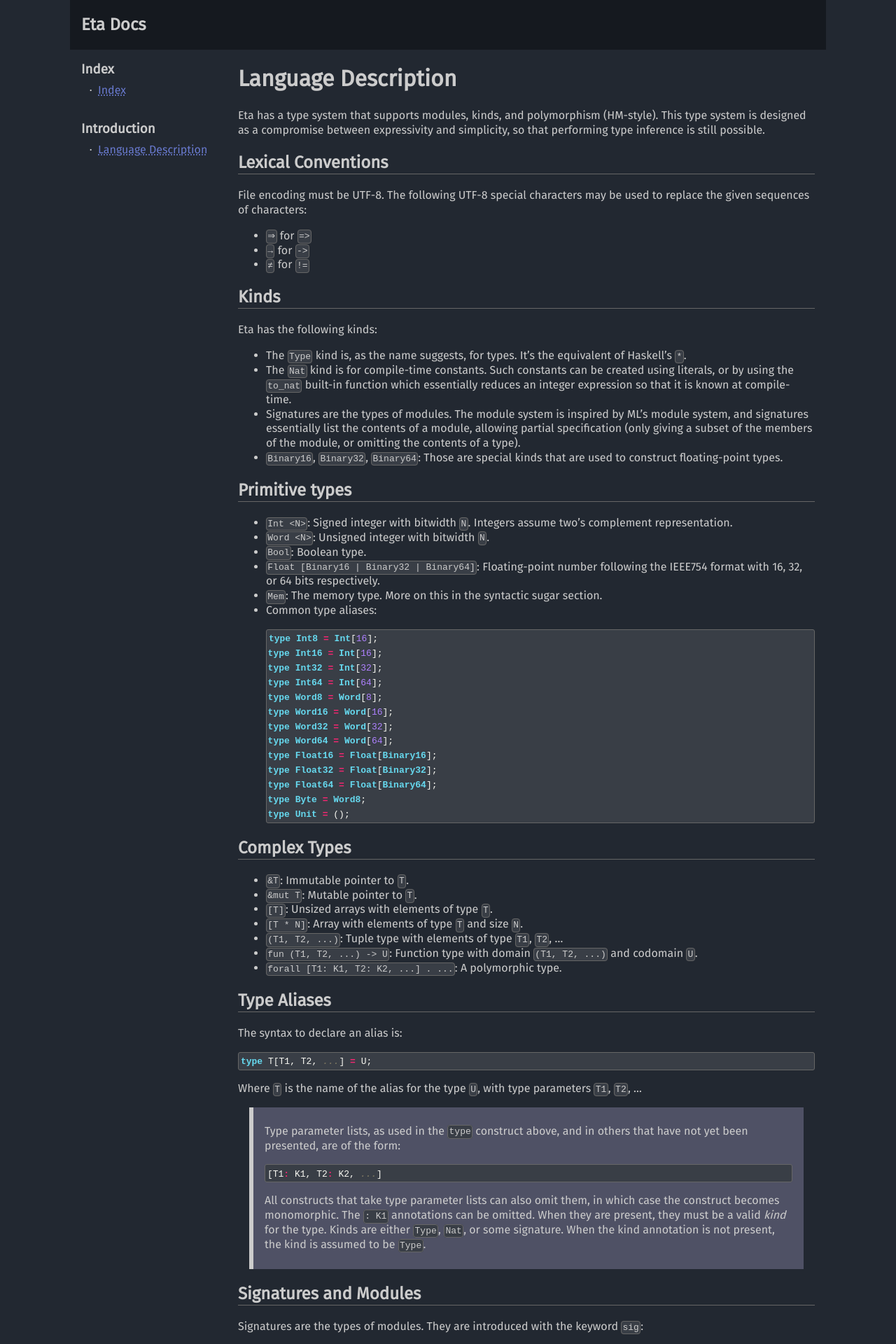
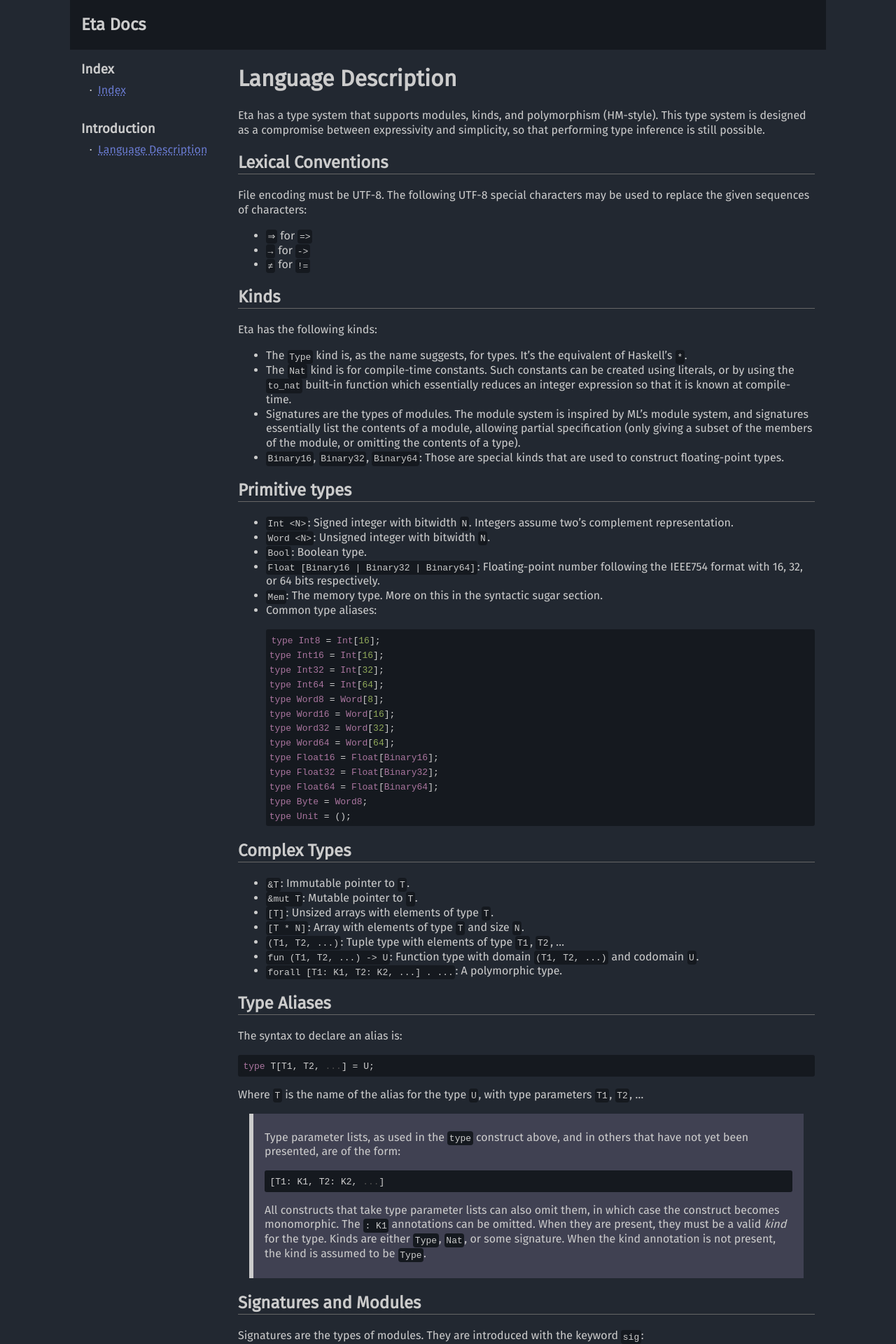
Before and after one commit to madmann91/fu, a Jekyll site: the page built from doc/_pages/language.md, in a window 1280 px wide. Shown: the top 1920 px of the page at 70% size. Built offline with Jekyll 4.4.1, drawn with Linux system fonts in a browser that asks for light colours.

Commit message:
Improved style even more

```diff
--- a/doc/_sass/style.scss
+++ b/doc/_sass/style.scss
@@ -4,11 +4,10 @@ $tertiary-color: #ffd369;
 $quaternary-color: #eeeeee;
 
 $page-background-color: #222831;
-$code-background-color: #393e46;
+$code-background-color: #15191f;
 $section-border-color: #666666;
-$code-border-color: #666666;
 $page-text-color: #cccccc;
-$quote-background-color: #4f5165;
+$quote-background-color: #404152;
 $hover-topbar-color: #3e4959;
 $visited-link-color: #b06d70;
 $link-color: #697acf;
@@ -35,6 +34,26 @@ body {
     margin: auto;
 }
 
+.anchor-link {
+    font-size: 0.6em;
+    float: left;
+    text-decoration: none;
+    color: $page-text-color;
+    position: absolute;
+    left: -1.3em;
+    bottom: 0.3em;
+    opacity: 0;
+    transition: .3s ease all;
+}
+
+h1, h2, h3, h4, h5, h6 {
+    position: relative;
+}
+
+*:hover > .anchor-link {
+    opacity: 1;
+}
+
 a {
     text-decoration-style: dotted;
     color: $link-color;
@@ -57,17 +76,15 @@ blockquote {
 
 pre {
     font-family: Inconsolata;
-    border: 1px solid $code-border-color;
     border-radius: 3px;
     background-color: $code-background-color;
-    padding: 0.1em 0.1em;
+    padding: 0.3em;
 }
 
 code {
-    border: 1px solid $code-border-color;
     border-radius: 4px;
     background-color: $code-background-color;
-    padding: 0.1em 0.1em;
+    padding: 0.2em;
     margin: 0.5em 0em;
 }
 
--- a/doc/assets/css/code.css
+++ b/doc/assets/css/code.css
@@ -1,213 +1,80 @@
 .highlight table td { padding: 5px; }
 .highlight table pre { margin: 0; }
-.highlight .c, .highlight .ch, .highlight .cd, .highlight .cpf {
-  color: #75715e;
-  font-style: italic;
+.highlight, .highlight .w {
+  color: #d0d0d0;
 }
-.highlight .cm {
-  color: #75715e;
-  font-style: italic;
+.highlight .err {
+  color: #151515;
+  background-color: #ac4142;
 }
-.highlight .c1 {
-  color: #75715e;
-  font-style: italic;
+.highlight .c, .highlight .ch, .highlight .cd, .highlight .cm, .highlight .cpf, .highlight .c1, .highlight .cs {
+  color: #505050;
 }
 .highlight .cp {
-  color: #75715e;
+  color: #f4bf75;
+}
+.highlight .nt {
+  color: #f4bf75;
+}
+.highlight .o, .highlight .ow {
+  color: #d0d0d0;
+}
+.highlight .p, .highlight .pi {
+  color: #d0d0d0;
+}
+.highlight .gi {
+  color: #90a959;
+}
+.highlight .gd {
+  color: #ac4142;
+}
+.highlight .gh {
+  color: #6a9fb5;
+  background-color: #151515;
   font-weight: bold;
 }
-.highlight .cs {
-  color: #75715e;
-  font-weight: bold;
-  font-style: italic;
-}
-.highlight .err {
-  color: #960050;
-  background-color: #1e0010;
-}
-.highlight .gi {
-  color: #ffffff;
-  background-color: #324932;
-}
-.highlight .gd {
-  color: #ffffff;
-  background-color: #493131;
-}
-.highlight .ge {
-  color: #000000;
-  font-style: italic;
-}
-.highlight .gr {
-  color: #aa0000;
-}
-.highlight .gt {
-  color: #aa0000;
-}
-.highlight .gh {
-  color: #999999;
-}
-.highlight .go {
-  color: #888888;
-}
-.highlight .gp {
-  color: #555555;
-}
-.highlight .gs {
-  font-weight: bold;
-}
-.highlight .gu {
-  color: #aaaaaa;
-}
-.highlight .k, .highlight .kv {
-  color: #66d9ef;
-  font-weight: bold;
+.highlight .k, .highlight .kn, .highlight .kp, .highlight .kr, .highlight .kv {
+  color: #aa759f;
 }
 .highlight .kc {
-  color: #66d9ef;
-  font-weight: bold;
+  color: #d28445;
+}
+.highlight .kt {
+  color: #d28445;
 }
 .highlight .kd {
-  color: #66d9ef;
-  font-weight: bold;
+  color: #d28445;
 }
-.highlight .kp {
-  color: #66d9ef;
-  font-weight: bold;
+.highlight .s, .highlight .sb, .highlight .sc, .highlight .dl, .highlight .sd, .highlight .s2, .highlight .sh, .highlight .sx, .highlight .s1 {
+  color: #90a959;
 }
-.highlight .kr {
-  color: #66d9ef;
-  font-weight: bold;
+.highlight .sa {
+  color: #aa759f;
 }
-.highlight .kt {
-  color: #66d9ef;
-  font-weight: bold;
+.highlight .sr {
+  color: #75b5aa;
 }
-.highlight .kn {
-  color: #f92672;
-  font-weight: bold;
-}
-.highlight .ow {
-  color: #f92672;
-  font-weight: bold;
-}
-.highlight .o {
-  color: #f92672;
-  font-weight: bold;
-}
-.highlight .mf {
-  color: #ae81ff;
-}
-.highlight .mh {
-  color: #ae81ff;
-}
-.highlight .il {
-  color: #ae81ff;
-}
-.highlight .mi {
-  color: #ae81ff;
-}
-.highlight .mo {
-  color: #ae81ff;
-}
-.highlight .m, .highlight .mb, .highlight .mx {
-  color: #ae81ff;
+.highlight .si {
+  color: #8f5536;
 }
 .highlight .se {
-  color: #ae81ff;
+  color: #8f5536;
 }
-.highlight .sa {
-  color: #66d9ef;
-  font-weight: bold;
+.highlight .nn {
+  color: #f4bf75;
 }
-.highlight .sb {
-  color: #e6db74;
+.highlight .nc {
+  color: #f4bf75;
 }
-.highlight .sc {
-  color: #e6db74;
+.highlight .no {
+  color: #f4bf75;
 }
-.highlight .sd {
-  color: #e6db74;
+.highlight .na {
+  color: #6a9fb5;
 }
-.highlight .s2 {
-  color: #e6db74;
-}
-.highlight .sh {
-  color: #e6db74;
-}
-.highlight .si {
-  color: #e6db74;
-}
-.highlight .sx {
-  color: #e6db74;
-}
-.highlight .sr {
-  color: #e6db74;
-}
-.highlight .s1 {
-  color: #e6db74;
+.highlight .m, .highlight .mb, .highlight .mf, .highlight .mh, .highlight .mi, .highlight .il, .highlight .mo, .highlight .mx {
+  color: #90a959;
 }
 .highlight .ss {
-  color: #e6db74;
+  color: #90a959;
 }
-.highlight .s, .highlight .dl {
-  color: #e6db74;
-}
-.highlight .na {
-  color: #a6e22e;
-}
-.highlight .nc {
-  color: #a6e22e;
-  font-weight: bold;
-}
-.highlight .nd {
-  color: #a6e22e;
-  font-weight: bold;
-}
-.highlight .ne {
-  color: #a6e22e;
-  font-weight: bold;
-}
-.highlight .nf, .highlight .fm {
-  color: #a6e22e;
-  font-weight: bold;
-}
-.highlight .no {
-  color: #66d9ef;
-}
-.highlight .bp {
-  color: #f8f8f2;
-}
-.highlight .nb {
-  color: #f8f8f2;
-}
-.highlight .ni {
-  color: #f8f8f2;
-}
-.highlight .nn {
-  color: #f8f8f2;
-}
-.highlight .vc {
-  color: #f8f8f2;
-}
-.highlight .vg {
-  color: #f8f8f2;
-}
-.highlight .vi {
-  color: #f8f8f2;
-}
-.highlight .nv, .highlight .vm {
-  color: #f8f8f2;
-}
-.highlight .w {
-  color: #f8f8f2;
-}
-.highlight .nl {
-  color: #f8f8f2;
-  font-weight: bold;
-}
-.highlight .nt {
-  color: #f92672;
-}
-.highlight {
-  color: #f8f8f2;
-}
```
Also changed, not shown: doc/_layouts/default.html (+10 -0 lines).
